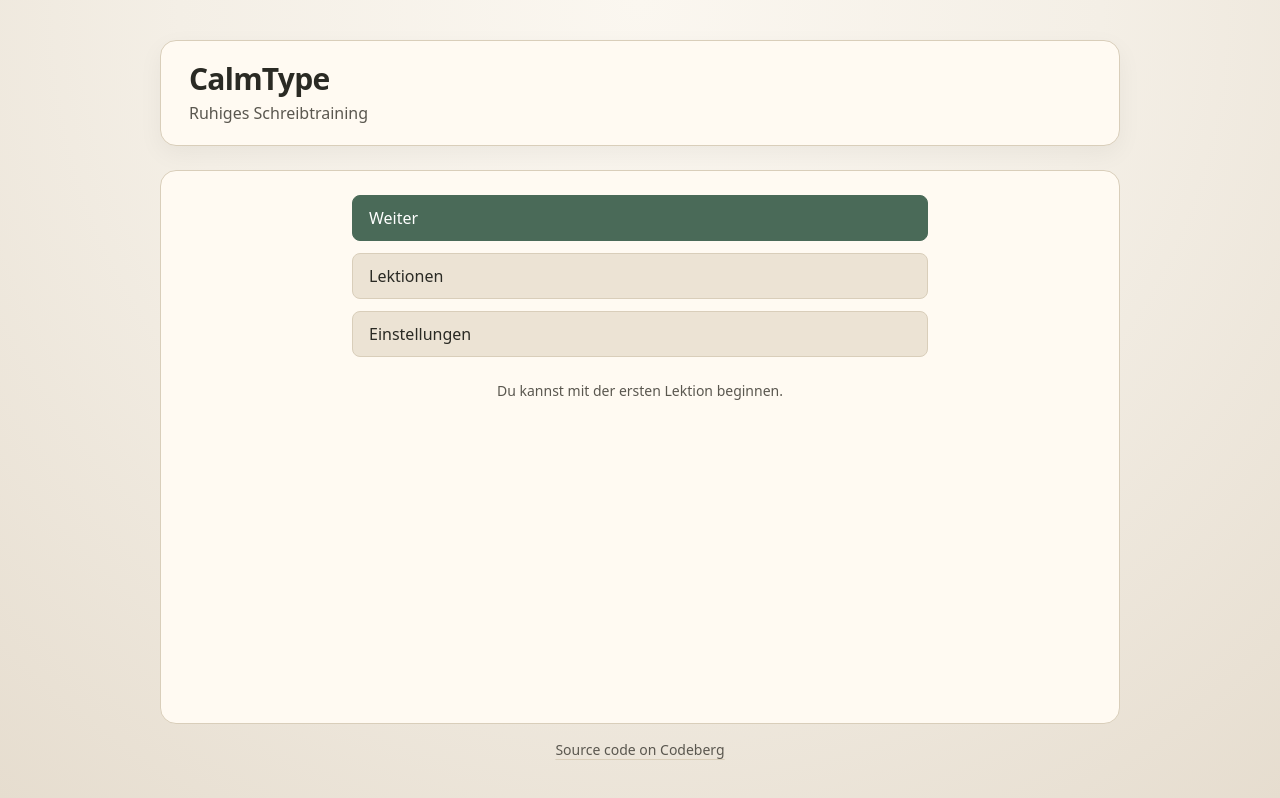
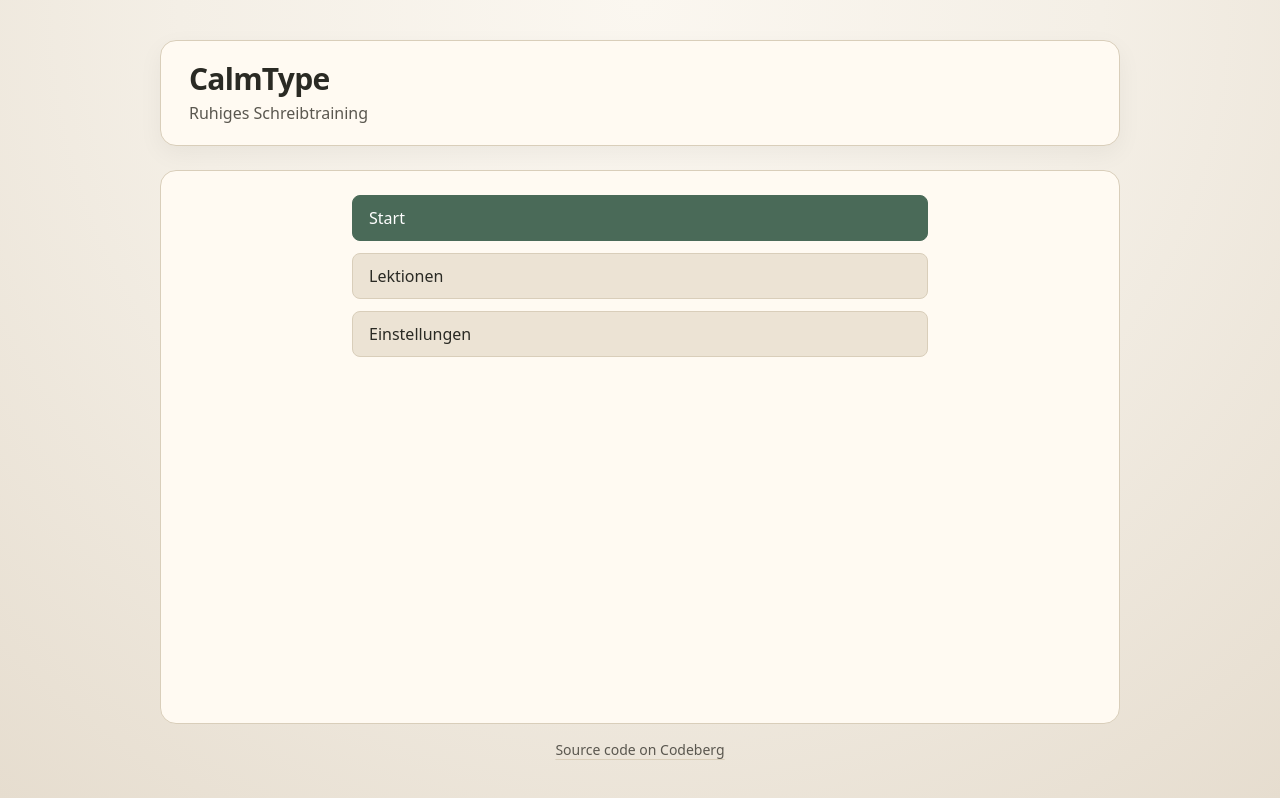
Before and after one commit to treekind/calm-type, a React (Vite) app: page / in a window 1280 px wide. Built offline with nearby package versions, Linux system fonts and the light colour scheme.

Commit message:
feat(ui): On first lection show start

```diff
--- a/src/content/ui.de.json
+++ b/src/content/ui.de.json
@@ -18,8 +18,7 @@
     "title": "Startseite",
     "continue": "Weiter",
     "lessons": "Lektionen",
-    "settings": "Einstellungen",
-    "noProgress": "Du kannst mit der ersten Lektion beginnen."
+    "settings": "Einstellungen"
   },
   "lessonList": {
     "title": "Lektionen",
--- a/src/screens/HomeScreen.tsx
+++ b/src/screens/HomeScreen.tsx
@@ -18,8 +18,13 @@
 }: HomeScreenProps) {
   return (
     <div className="mx-auto grid max-w-xl gap-3">
-      <Button variant="primary" block className="justify-start text-lg" onClick={onContinue}>
-        {ui.home.continue}
+      <Button
+        variant="primary"
+        block
+        className="justify-start text-lg"
+        onClick={onContinue}
+      >
+        {hasProgress ? ui.home.continue : ui.common.start}
       </Button>
       <Button block className="justify-start text-lg" onClick={onLessons}>
         {ui.home.lessons}
@@ -27,11 +32,6 @@
       <Button block className="justify-start text-lg" onClick={onSettings}>
         {ui.home.settings}
       </Button>
-      {!hasProgress ? (
-        <p className="pt-3 text-center text-sm text-(--ink-soft)">
-          {ui.home.noProgress}
-        </p>
-      ) : null}
     </div>
   );
 }
```
Also changed, not shown: 1 other file (tests, documents, lock files or other folders).
